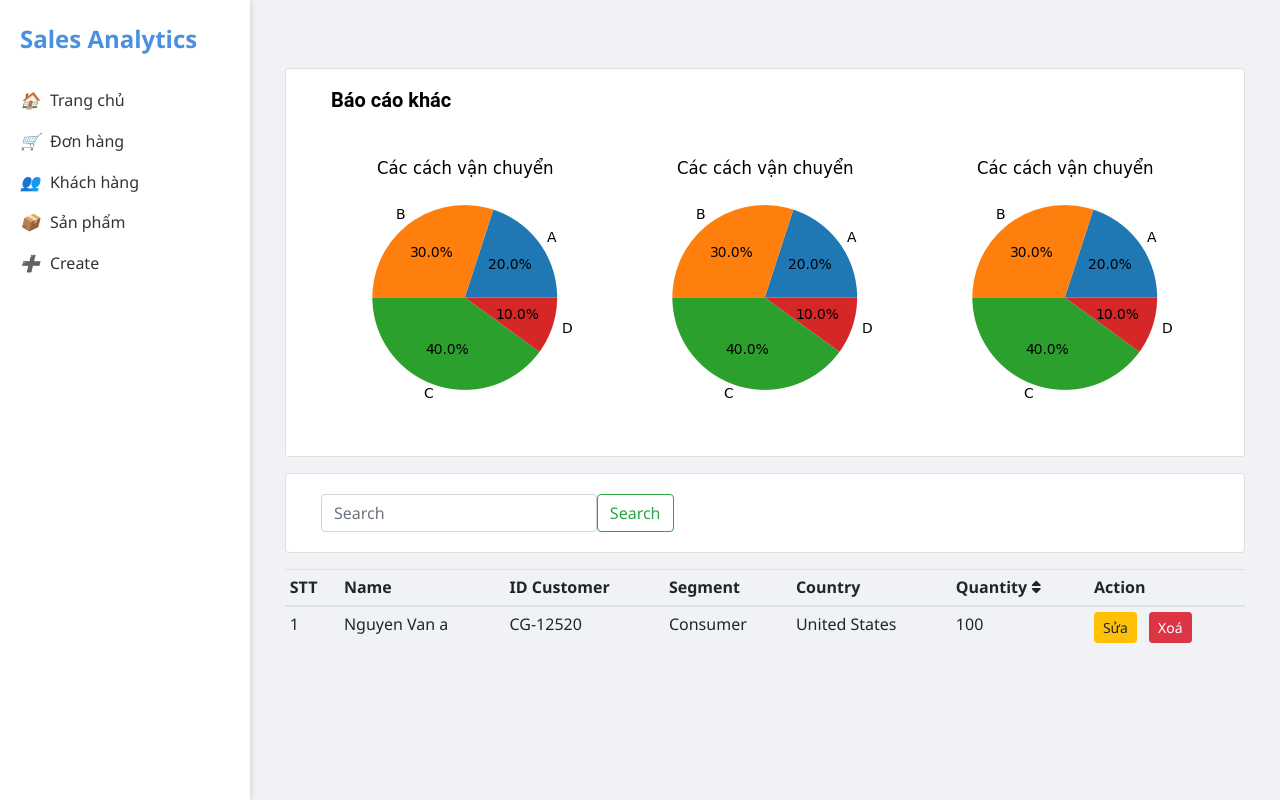
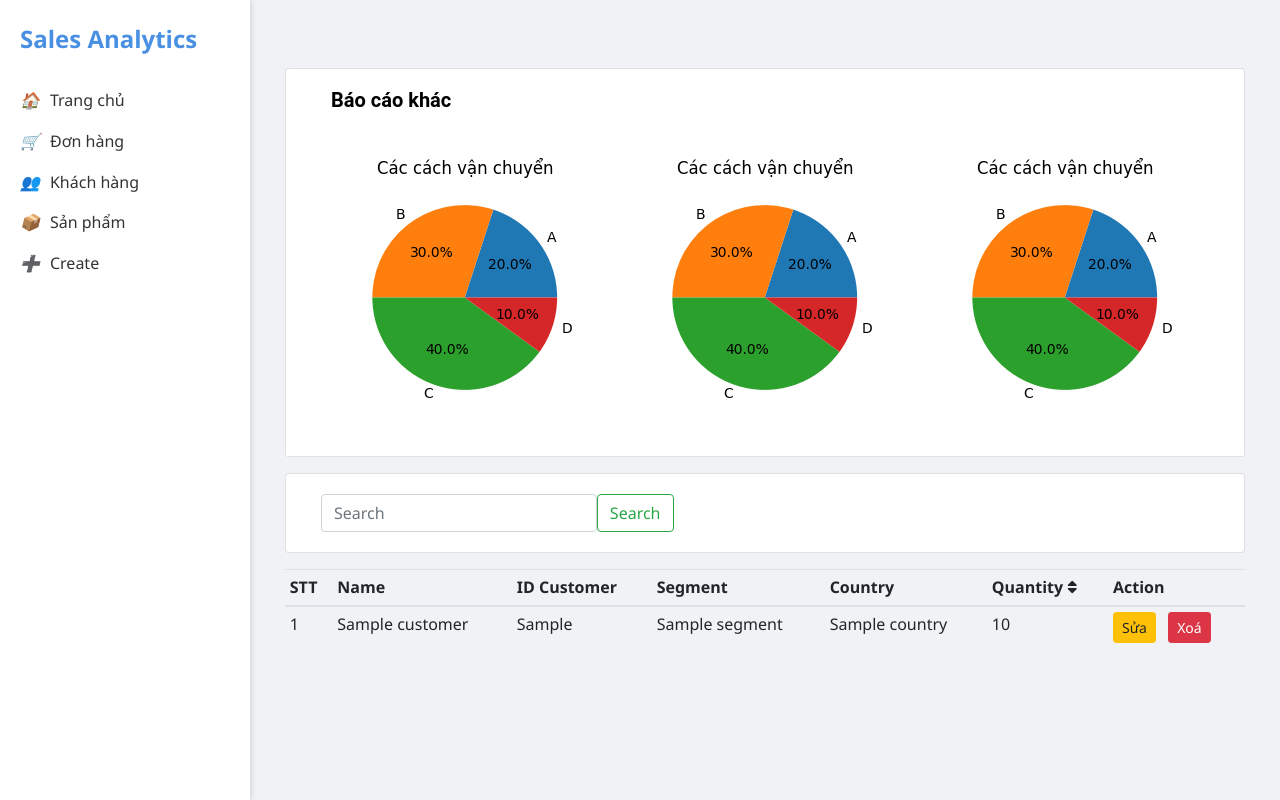
Before and after one commit to Thach45/Superstore-Sales, a Flask app: template templates/customer.html in a window 1280 px wide. Run offline with Flask 3, Linux system fonts and the light colour scheme; the template is opened without the code that fills it: most values are stand-ins (such as "Sample title", 1, 10 or a date in 2020); some libraries are stand-ins or nearby versions.

Commit message:
them database cho customer

```diff
--- a/templates/customer.html
+++ b/templates/customer.html
@@ -47,18 +47,20 @@
             </tr>
         </thead>
         <tbody>
-                <tr>
-                    <td>1</td>
-                    <td>Nguyen Van a</td>
-                    <td>CG-12520</td>
-                    <td>Consumer</td>
-                    <td>United States</td>
-                    <td>100</td>
-                    <td>
-                        <a href="/admin/products/edit/1" class="btn btn-warning btn-sm">Sửa</a>
-                        <button class="btn btn-danger btn-sm ml-2" data-id="1" id="button-delete">Xoá</button>
-                    </td>
-                </tr>
+            {% for customer in records %}
+            <tr>
+                <td>{{ loop.index }}</td>
+                <td>{{ customer.Name }}</td>
+                <td>{{ customer.IdCustomer }}</td>
+                <td>{{ customer.Segment }}</td>
+                <td>{{ customer.Country }}</td>
+                <td>{{ customer.Quantity }}</td>
+                <td>
+                    <a href="/admin/products/edit/{{ customer._id }}" class="btn btn-warning btn-sm">Sửa</a>
+                    <button class="btn btn-danger btn-sm ml-2" data-id="{{ customer._id }}" id="button-delete">Xoá</button>
+                </td>
+            </tr>
+            {% endfor %}
                 <!-- End of product row -->
             </tbody>
         </table>
```
Also changed, not shown: blueprint/customer/customer_controller.py (+13 -3 lines).
